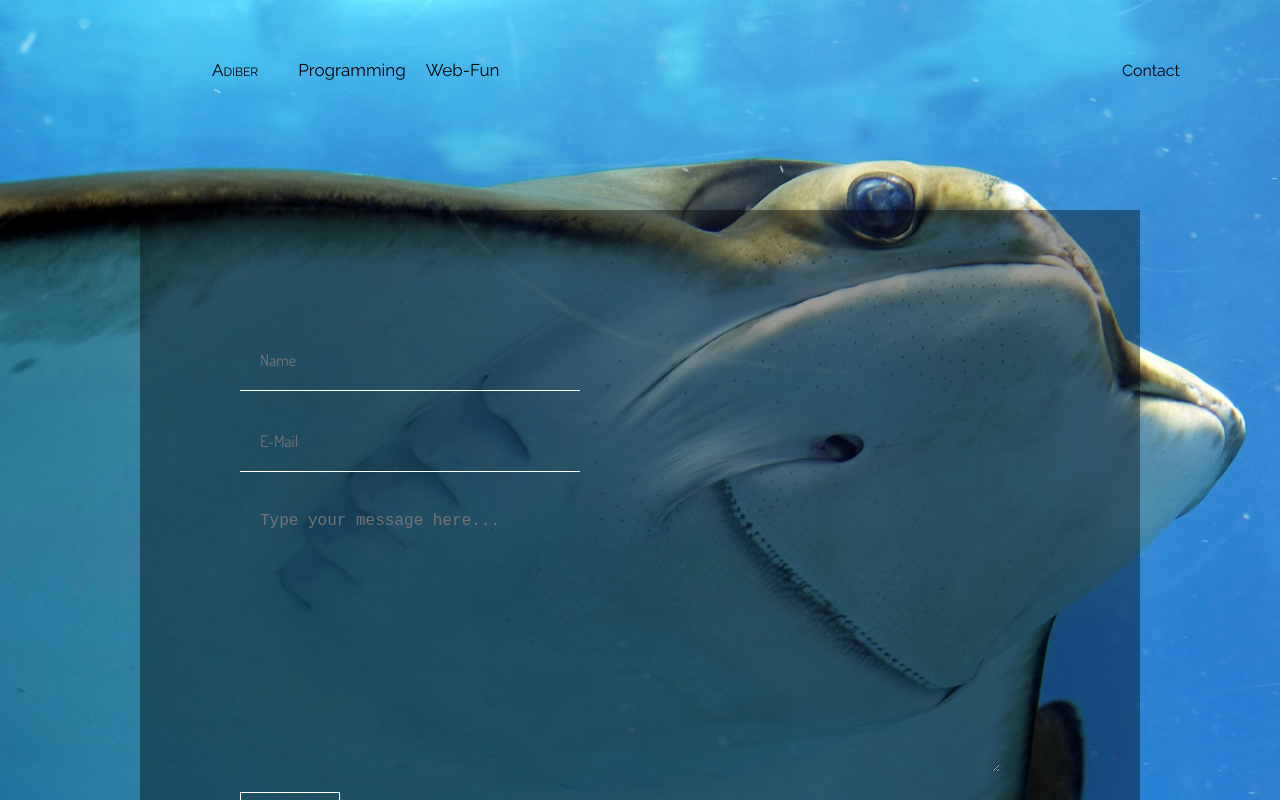
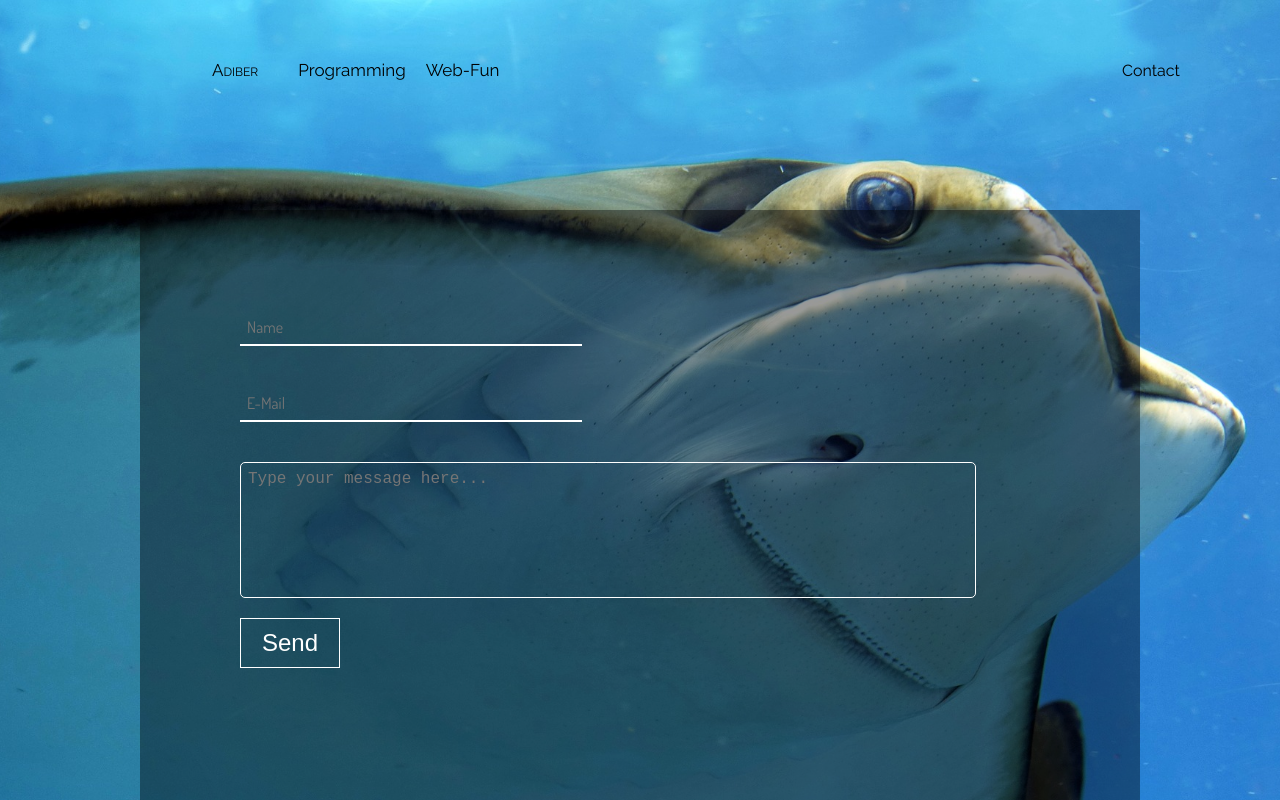
Before and after one commit to 0Adiber/adiber-web, a React (Create React App) app in the folder client/: page /contact in a window 1280 px wide. Shown: the top 800 px of the page. Built offline with nearby package versions, Linux system fonts and the light colour scheme; a web font is replaced by a local one.

Commit message:
22.1
asdf

```diff
--- a/client/src/components/Contact/Contact.css
+++ b/client/src/components/Contact/Contact.css
@@ -12,15 +12,15 @@
     width: calc(100% - 200px);
     background-color: rgba(0,0,0,0.4);
     padding: 100px;
+    height: 50vh;
 }
 
 #contact-form input {
     display: block;
-    margin: 20px 0;
-    padding: 20px;
+    margin: 0;
+    padding: 7px;
     background-color: rgba(0,0,0,0);
     border: none;
-    border-bottom: 1px solid white;
     font-family: 'Dosis', sans-serif;
     width: 90%;
     max-width: 300px;
@@ -31,16 +31,17 @@
 
 #inMsg {
     width: 90%;
-    height: 30vh;
+    height: 30%;
     display: block;
     background-color: rgba(0,0,0,0);
     color: white;
-    border: none;
+    border: 1px solid white;
     border-radius: 5px;
     margin-top: 20px;
-    padding: 20px;
+    padding: 7px;
     font-size: 16px;
     outline: none;
+    resize: none;
 }
 
 #contact-form textarea:focus, input:focus {
@@ -63,3 +64,12 @@
 #btnSub:hover {
     cursor: pointer;
 }
+
+#contact-form .line {
+    display: block;
+    border: 1px solid white;
+    position: relative;
+    width: 90%;
+    max-width: 340px;
+    margin-bottom: 40px;
+}
--- a/client/src/components/Contact/Contact.js
+++ b/client/src/components/Contact/Contact.js
@@ -49,8 +49,8 @@ class Contact extends Component {
                     <div id="wrap-this-shit">
                         <div className="content-wrap-in">
                             <div id="contact-form">
-                                <input id="inName" type="text" name="name" required placeholder="Name"/>
-                                <input id="inMail" type="text" name="email" required placeholder="E-Mail"/>
+                                <input id="inName" type="text" name="name" required placeholder="Name"/><span className="line"></span>
+                                <input id="inMail" type="text" name="email" required placeholder="E-Mail"/><span className="line"></span>
                                 <textarea id="inMsg" type="text" name="msg" required placeholder="Type your message here..."/>
                                 <button name="submit" id="btnSub" onClick={this.postForm}>Send</button>
                             </div>
```
